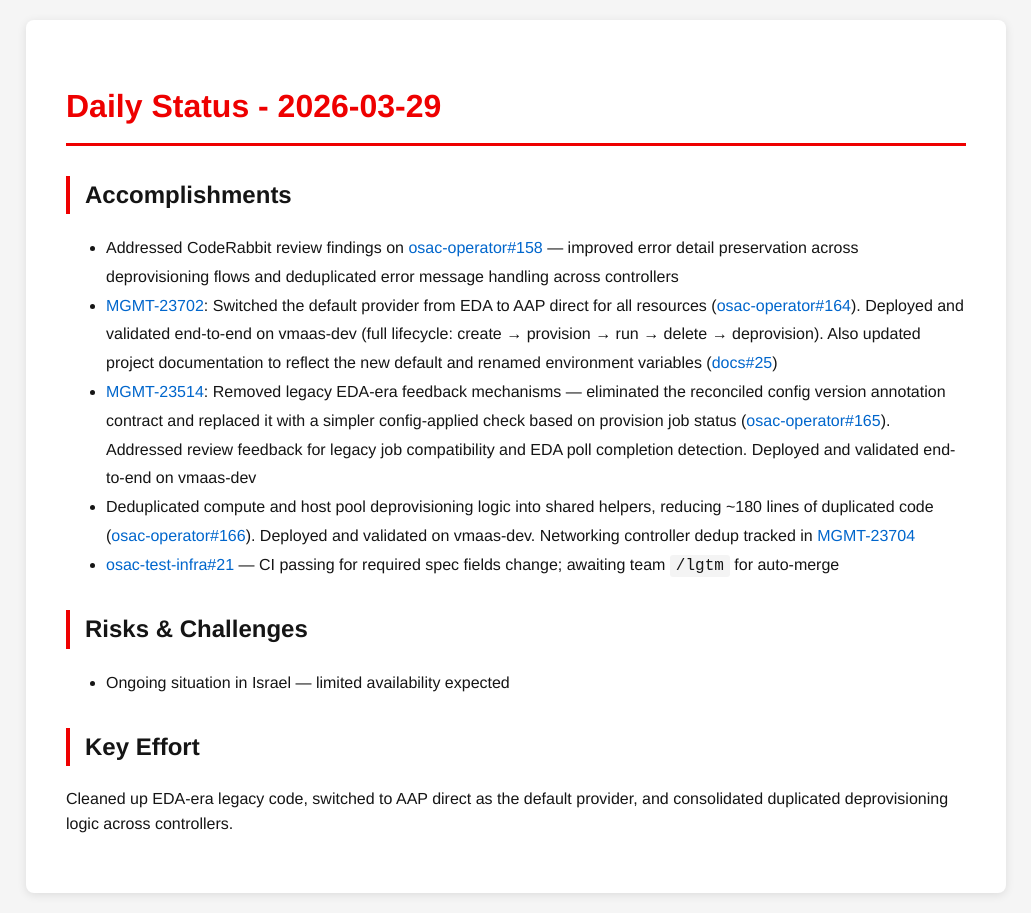
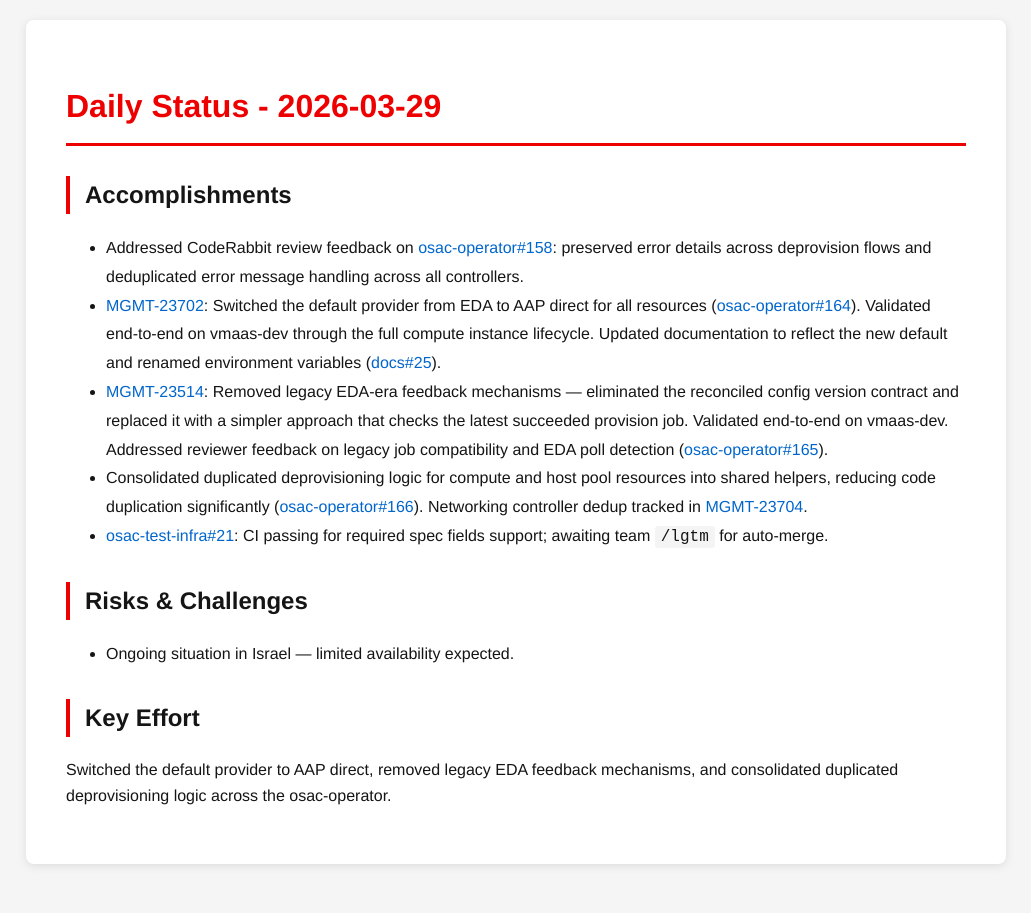
Before and after one commit to tzvatot/daily-status, a Jekyll site: the page built from 2026-03-29.md, in a window 1280 px wide. Shown: the whole page, without its empty margins (124-1155 px from the left). Built offline with Jekyll 4.4.1, drawn with Linux system fonts in a browser that asks for light colours.

Commit message:
Daily status update - 2026-03-29

```diff
--- a/2026-03-29.md
+++ b/2026-03-29.md
@@ -7,14 +7,14 @@
 # Daily Status - 2026-03-29
 
 ## Accomplishments
-- Addressed CodeRabbit review findings on [osac-operator#158](https://github.com/osac-project/osac-operator/pull/158) — improved error detail preservation across deprovisioning flows and deduplicated error message handling across controllers
-- [MGMT-23702](https://issues.redhat.com/browse/MGMT-23702): Switched the default provider from EDA to AAP direct for all resources ([osac-operator#164](https://github.com/osac-project/osac-operator/pull/164)). Deployed and validated end-to-end on vmaas-dev (full lifecycle: create → provision → run → delete → deprovision). Also updated project documentation to reflect the new default and renamed environment variables ([docs#25](https://github.com/osac-project/docs/pull/25))
-- [MGMT-23514](https://issues.redhat.com/browse/MGMT-23514): Removed legacy EDA-era feedback mechanisms — eliminated the reconciled config version annotation contract and replaced it with a simpler config-applied check based on provision job status ([osac-operator#165](https://github.com/osac-project/osac-operator/pull/165)). Addressed review feedback for legacy job compatibility and EDA poll completion detection. Deployed and validated end-to-end on vmaas-dev
-- Deduplicated compute and host pool deprovisioning logic into shared helpers, reducing ~180 lines of duplicated code ([osac-operator#166](https://github.com/osac-project/osac-operator/pull/166)). Deployed and validated on vmaas-dev. Networking controller dedup tracked in [MGMT-23704](https://issues.redhat.com/browse/MGMT-23704)
-- [osac-test-infra#21](https://github.com/osac-project/osac-test-infra/pull/21) — CI passing for required spec fields change; awaiting team `/lgtm` for auto-merge
+- Addressed CodeRabbit review feedback on [osac-operator#158](https://github.com/osac-project/osac-operator/pull/158): preserved error details across deprovision flows and deduplicated error message handling across all controllers.
+- [MGMT-23702](https://issues.redhat.com/browse/MGMT-23702): Switched the default provider from EDA to AAP direct for all resources ([osac-operator#164](https://github.com/osac-project/osac-operator/pull/164)). Validated end-to-end on vmaas-dev through the full compute instance lifecycle. Updated documentation to reflect the new default and renamed environment variables ([docs#25](https://github.com/osac-project/docs/pull/25)).
+- [MGMT-23514](https://issues.redhat.com/browse/MGMT-23514): Removed legacy EDA-era feedback mechanisms — eliminated the reconciled config version contract and replaced it with a simpler approach that checks the latest succeeded provision job. Validated end-to-end on vmaas-dev. Addressed reviewer feedback on legacy job compatibility and EDA poll detection ([osac-operator#165](https://github.com/osac-project/osac-operator/pull/165)).
+- Consolidated duplicated deprovisioning logic for compute and host pool resources into shared helpers, reducing code duplication significantly ([osac-operator#166](https://github.com/osac-project/osac-operator/pull/166)). Networking controller dedup tracked in [MGMT-23704](https://issues.redhat.com/browse/MGMT-23704).
+- [osac-test-infra#21](https://github.com/osac-project/osac-test-infra/pull/21): CI passing for required spec fields support; awaiting team `/lgtm` for auto-merge.
 
 ## Risks & Challenges
-- Ongoing situation in Israel — limited availability expected
+- Ongoing situation in Israel — limited availability expected.
 
 ## Key Effort
-Cleaned up EDA-era legacy code, switched to AAP direct as the default provider, and consolidated duplicated deprovisioning logic across controllers.
+Switched the default provider to AAP direct, removed legacy EDA feedback mechanisms, and consolidated duplicated deprovisioning logic across the osac-operator.
```
